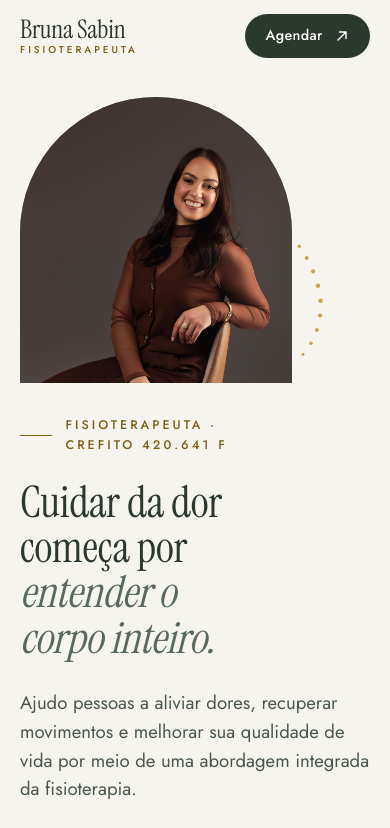
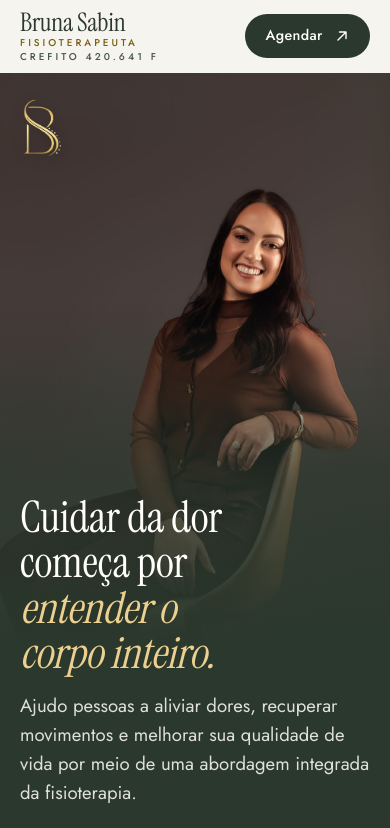
Before and after one commit to pablovt/lp-bruna-sabin, an Astro site: page / in a window 390 px wide. Shown: the top 828 px of the page. Built offline with nearby package versions, Linux system fonts and the light colour scheme; Astro itself is replaced by a stand-in of ours.

Commit message:
Add crefito display to Header and enhance Hero component layout

```diff
--- a/src/components/Header.astro
+++ b/src/components/Header.astro
@@ -8,6 +8,7 @@ import { site, nav } from '../data/site';
     <a class="brand" href="#topo">
       <span class="brand__name">{site.name}</span>
       <span class="brand__role">{site.role}</span>
+      <span class="brand__crefito">{site.crefito}</span>
     </a>
 
     <nav class="nav" aria-label="Seções da página">
@@ -98,9 +99,25 @@ import { site, nav } from '../data/site';
     background-size: 100% 1px;
   }
 
+  .brand__crefito {
+    display: none;
+  }
+
   @media (max-width: 900px) {
     .nav {
       display: none;
+    }
+  }
+
+  @media (max-width: 860px) {
+    .brand__crefito {
+      display: block;
+      margin-top: 0.15rem;
+      font-size: 0.62rem;
+      font-weight: 500;
+      letter-spacing: 0.3em;
+      text-transform: uppercase;
+      color: var(--forest-soft);
     }
   }
 
--- a/src/components/Hero.astro
+++ b/src/components/Hero.astro
@@ -1,6 +1,7 @@
 ---
 import { Image } from 'astro:assets';
 import fotoHero from '../assets/fotos/bruna-sobre.jpg';
+import monograma from '../assets/monograma.png';
 import WhatsAppButton from './WhatsAppButton.astro';
 import { site, hero } from '../data/site';
 ---
@@ -30,12 +31,13 @@ import { site, hero } from '../data/site';
           class="hero__photo"
           src={fotoHero}
           alt={`${site.name}, ${site.role.toLowerCase()}`}
-          widths={[384, 768]}
-          sizes="(max-width: 860px) 17rem, 24rem"
+          widths={[384, 768, 1080]}
+          sizes="(max-width: 860px) 100vw, 24rem"
           loading="eager"
           fetchpriority="high"
         />
       </div>
+      <Image class="hero__mono" src={monograma} alt="" widths={[96]} sizes="3rem" />
       <svg class="hero__dots" viewBox="0 0 60 220" aria-hidden="true">
         <circle cx="8" cy="8" r="3.2"></circle>
         <circle cx="22" cy="30" r="3.6"></circle>
@@ -134,6 +136,10 @@ import { site, hero } from '../data/site';
     object-position: 50% 24%;
   }
 
+  .hero__figure :global(img.hero__mono) {
+    display: none;
+  }
+
   .hero__dots {
     position: absolute;
     right: -2.4rem;
@@ -142,38 +148,109 @@ import { site, hero } from '../data/site';
     fill: var(--gold);
   }
 
+  /* Mobile: foto em tela cheia como fundo do hero, texto embaixo sobre degradê */
   @media (max-width: 860px) {
     .hero {
-      padding-top: 1.5rem;
+      position: relative;
+      isolation: isolate;
+      background: var(--forest);
+      padding-block: 50svh 3rem;
     }
 
     .hero__grid {
       grid-template-columns: 1fr;
-      gap: 2rem;
     }
 
-    /* Foto acima do texto no mobile: visível ao carregar, sem scroll */
     .hero__figure {
-      order: -1;
-      justify-self: start;
-      max-width: min(17rem, 72vw);
+      position: absolute;
+      inset: 0 0 auto;
+      height: 68svh;
+      max-width: none;
+      z-index: -1;
+    }
+
+    :global(.js) .hero__figure.reveal {
+      transform: none;
+    }
+
+    .hero__figure::after {
+      content: '';
+      position: absolute;
+      inset: 0;
+      background: linear-gradient(
+        to bottom,
+        rgba(43, 56, 45, 0) 40%,
+        rgba(43, 56, 45, 0.75) 72%,
+        rgb(43, 56, 45) 100%
+      );
     }
 
     .hero__arch {
-      aspect-ratio: 1 / 1.05;
+      aspect-ratio: auto;
+      height: 100%;
+      border-radius: 0;
+      background: var(--forest);
     }
 
     .hero__arch :global(img.hero__photo) {
-      object-position: 50% 26%;
+      object-position: 62% 18%;
     }
 
     .hero__dots {
-      right: -2.2rem;
-      width: 2rem;
+      display: none;
+    }
+
+    .hero__figure :global(img.hero__mono) {
+      display: block;
+      position: absolute;
+      top: 1.5rem;
+      left: var(--gutter);
+      z-index: 1;
+      width: 2.75rem;
+      height: auto;
+      filter: drop-shadow(0 2px 6px rgba(0, 0, 0, 0.35));
+    }
+
+    .hero .eyebrow {
+      display: none;
     }
 
     .hero__title {
       max-width: none;
+      margin-top: 0;
+      color: var(--white);
+    }
+
+    .hero__title em {
+      color: var(--gold-light);
+    }
+
+    .hero__lead {
+      margin-top: 1rem;
+      color: rgba(255, 254, 251, 0.85);
+    }
+
+    .hero__actions {
+      margin-top: 1.5rem;
+    }
+
+    .hero__actions :global(.btn--primary) {
+      background: var(--white);
+      color: var(--forest);
+    }
+
+    .hero__actions :global(.btn--primary:hover) {
+      background: var(--gold-light);
+    }
+
+    .hero .text-link {
+      color: var(--white);
+    }
+
+    .hero__facts {
+      margin-top: 1.75rem;
+      border-top-color: var(--line-on-dark);
+      color: rgba(255, 254, 251, 0.85);
     }
   }
 </style>
```
